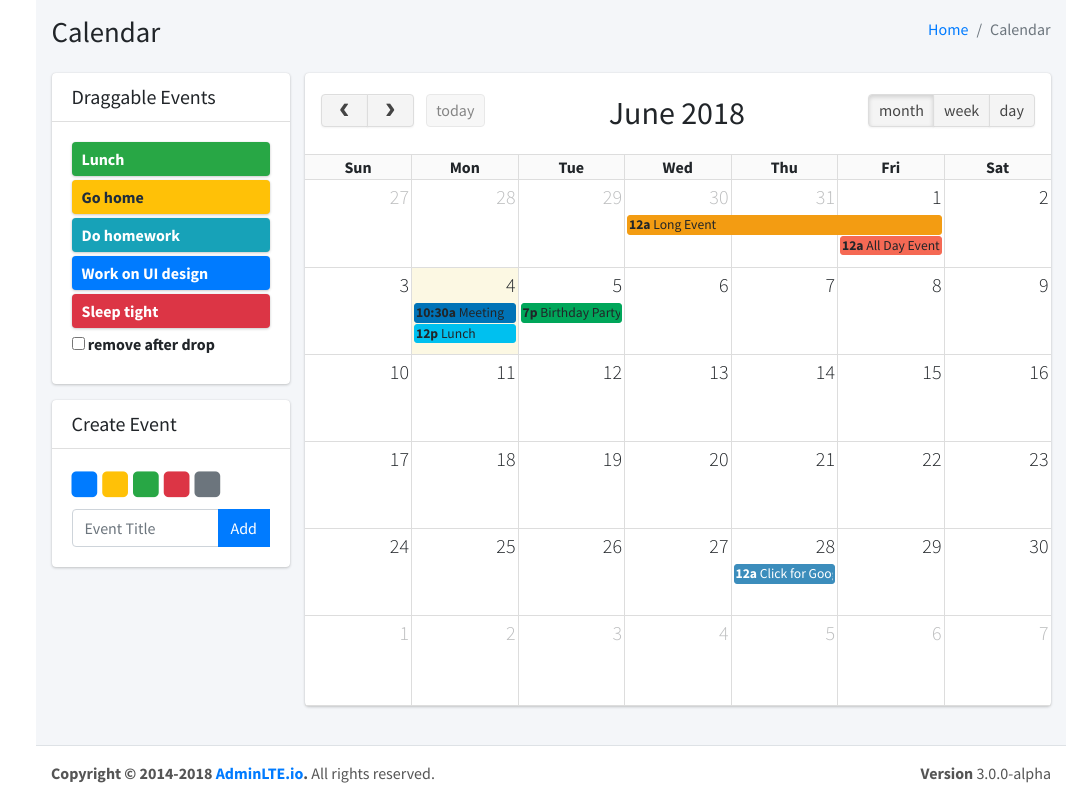
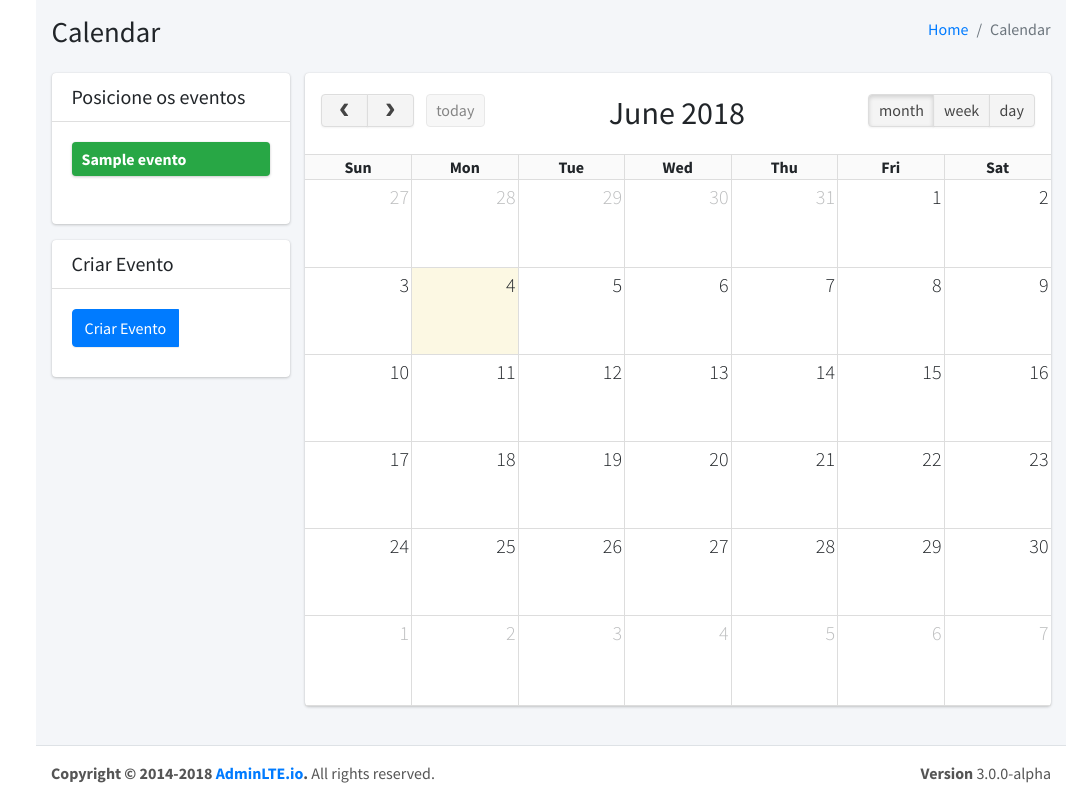
Before and after one commit to DEVeriafuncionar/DeveriAgendar, a Django app: template Agenda/templates/calendar.html in a window 1280 px wide. Shown: the whole page, without its empty margins (214-1280 px from the left). Run offline with Django 3.2, Linux system fonts and the light colour scheme; the template is opened without the code that fills it: most values are stand-ins (such as "Sample title", 1, 10 or a date in 2020); lists and menus that the app fills with data are empty; some libraries are stand-ins or nearby versions.

Commit message:
calender atualizado

```diff
--- a/Agenda/templates/calendar.html
+++ b/Agenda/templates/calendar.html
@@ -48,20 +48,18 @@
                     <div class="col-md-3">
                         <div class="card">
                             <div class="card-header">
-                <h4 class="card-title">Draggable Events</h4>
+                                <h4 class="card-title">Posicione os eventos</h4>
                             </div>
                             <div class="card-body">
                                 <!-- the events -->
                                 <div id="external-events">
-                  <div class="external-event bg-success">Lunch</div>
-                  <div class="external-event bg-warning">Go home</div>
-                  <div class="external-event bg-info">Do homework</div>
-                  <div class="external-event bg-primary">Work on UI design</div>
-                  <div class="external-event bg-danger">Sleep tight</div>
+                                    {% for evento in eventos %}
+                                        <div class="external-event bg-success">{{ evento.titulo }}</div>
+                                    {% endfor %}
                                     <div class="checkbox">
-                    <label for="drop-remove">
-                      <input type="checkbox" id="drop-remove">
-                      remove after drop
+                                        <label for="drop-remove" id ="drop-remove">
+                                            {#                      <input type="checkbox" id="drop-remove">#}
+                                            {#                      remove after drop#}
                                         </label>
                                     </div>
                                 </div>
@@ -71,30 +69,48 @@
                         <!-- /. box -->
                         <div class="card">
                             <div class="card-header">
-                <h3 class="card-title">Create Event</h3>
+                                <h3 class="card-title">Criar Evento</h3>
                             </div>
                             <div class="card-body">
                                 <div class="btn-group" style="width: 100%; margin-bottom: 10px;">
                                     <!--<button type="button" id="color-chooser-btn" class="btn btn-info btn-block dropdown-toggle" data-toggle="dropdown">Color <span class="caret"></span></button>-->
-                  <ul class="fc-color-picker" id="color-chooser">
-                    <li><a class="text-primary" href="#"><i class="fa fa-square"></i></a></li>
-                    <li><a class="text-warning" href="#"><i class="fa fa-square"></i></a></li>
-                    <li><a class="text-success" href="#"><i class="fa fa-square"></i></a></li>
-                    <li><a class="text-danger" href="#"><i class="fa fa-square"></i></a></li>
-                    <li><a class="text-muted" href="#"><i class="fa fa-square"></i></a></li>
-                  </ul>
+                                    <button type="button" class="btn btn-primary" data-toggle="modal" data-target="#exampleModal">
+                                        Criar Evento
+                                    </button>
+
+                                    <!-- Modal -->
+                                    <div class="modal fade" id="exampleModal" tabindex="-1" role="dialog" aria-labelledby="exampleModalLabel" aria-hidden="true">
+                                        <div class="modal-dialog" role="document">
+                                            <div class="modal-content">
+                                                <div class="modal-header">
+                                                    <h5 class="modal-title" id="exampleModalLabel">Criar Evento</h5>
+                                                    <button type="button" class="close" data-dismiss="modal" aria-label="Close">
+                                                        <span aria-hidden="true">&times;</span>
+                                                    </button>
+                                                </div>
+                                                <div class="modal-body">
+                                                    <form action="/createevent/" method="POST">
+                                                        <label>Titulo</label>
+                                                        <input type="text" placeholder="Titulo"/><br>
+                                                        <label>Descrição</label>
+                                                        <input type="text" placeholder="~Descrição"/>
+
+                                                    </form>
+                                                </div>
+                                                <div class="modal-footer">
+                                                    <button type="button" class="btn btn-secondary" data-dismiss="modal">Fechar</button>
+                                                    <button type="button" class="btn btn-primary">Salvar</button>
+                                                </div>
+                                            </div>
+                                        </div>
+                                    </div>
                                 </div>
                                 <!-- /btn-group -->
-                <div class="input-group">
-                  <input id="new-event" type="text" class="form-control" placeholder="Event Title">
 
-                  <div class="input-group-append">
-                    <button id="add-new-event" type="button" class="btn btn-primary btn-flat">Add</button>
-                  </div>
                                     <!-- /btn-group -->
                                 </div>
                                 <!-- /input-group -->
-              </div>
+
                         </div>
                     </div>
                     <!-- /.col -->
@@ -184,9 +200,10 @@
          -----------------------------------------------------------------*/
         //Date for the calendar events (dummy data)
         var date = new Date()
-    var d    = date.getDate(),
-        m    = date.getMonth(),
-        y    = date.getFullYear()
+        var d    = date.getDate()
+        var m    = date.getMonth()
+        var y    = date.getFullYear()
+
         $('#calendar').fullCalendar({
             header    : {
                 left  : 'prev,next today',
@@ -201,54 +218,12 @@
             },
             //Random default events
             events    : [
-        {
-          title          : 'All Day Event',
-          start          : new Date(y, m, 1),
-          backgroundColor: '#f56954', //red
-          borderColor    : '#f56954' //red
-        },
-        {
-          title          : 'Long Event',
-          start          : new Date(y, m, d - 5),
-          end            : new Date(y, m, d - 2),
-          backgroundColor: '#f39c12', //yellow
-          borderColor    : '#f39c12' //yellow
-        },
-        {
-          title          : 'Meeting',
-          start          : new Date(y, m, d, 10, 30),
-          allDay         : false,
-          backgroundColor: '#0073b7', //Blue
-          borderColor    : '#0073b7' //Blue
-        },
-        {
-          title          : 'Lunch',
-          start          : new Date(y, m, d, 12, 0),
-          end            : new Date(y, m, d, 14, 0),
-          allDay         : false,
-          backgroundColor: '#00c0ef', //Info (aqua)
-          borderColor    : '#00c0ef' //Info (aqua)
-        },
-        {
-          title          : 'Birthday Party',
-          start          : new Date(y, m, d + 1, 19, 0),
-          end            : new Date(y, m, d + 1, 22, 30),
-          allDay         : false,
-          backgroundColor: '#00a65a', //Success (green)
-          borderColor    : '#00a65a' //Success (green)
-        },
-        {
-          title          : 'Click for Google',
-          start          : new Date(y, m, 28),
-          end            : new Date(y, m, 29),
-          url            : 'http://google.com/',
-          backgroundColor: '#3c8dbc', //Primary (light-blue)
-          borderColor    : '#3c8dbc' //Primary (light-blue)
-        }
+
             ],
             editable  : true,
             droppable : true, // this allows things to be dropped onto the calendar !!!
             drop      : function (date, allDay) { // this function is called when something is dropped
+
 
                 // retrieve the dropped element's stored Event Object
                 var originalEventObject = $(this).data('eventObject')
@@ -267,10 +242,10 @@
                 $('#calendar').fullCalendar('renderEvent', copiedEventObject, true)
 
                 // is the "remove after drop" checkbox checked?
-        if ($('#drop-remove').is(':checked')) {
+                {#if ($('#drop-remove').is(':unchecked')) {#}
                 // if so, remove the element from the "Draggable Events" list
                 $(this).remove()
-        }
+
 
             }
         })
@@ -302,10 +277,12 @@
             event.css({
                 'background-color': currColor,
                 'border-color'    : currColor,
-        'color'           : '#fff'
+                'color'           : '#ffffff'
             }).addClass('external-event')
             event.html(val)
             $('#external-events').prepend(event)
+
+
 
             //Add draggable funtionality
             ini_events(event)
```
Lines whose indentation alone changed are shown as unchanged.
